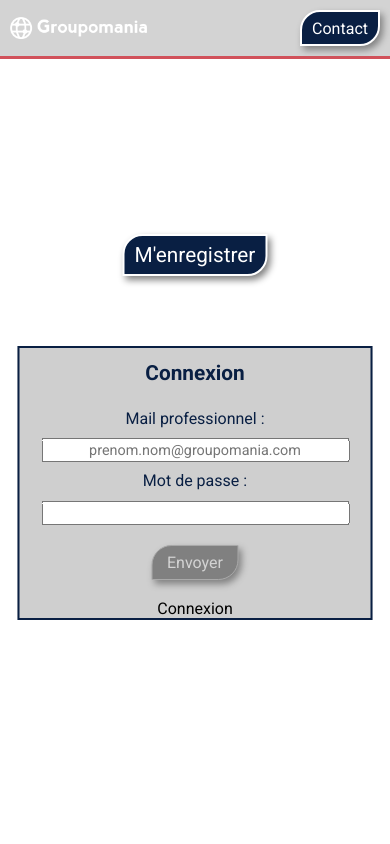
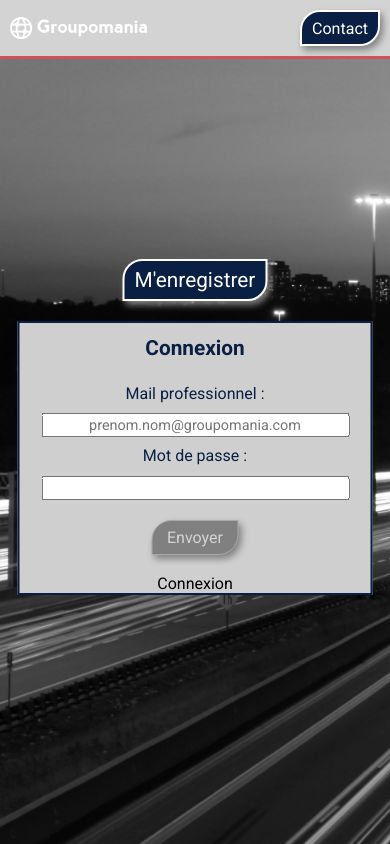
Before and after one commit to PointonKaren/OCR_Projet7, a Vue app in the folder frontend/: page / in a window 390 px wide. Built offline with nearby package versions, Linux system fonts and the light colour scheme; the HTML template or start-up script is replaced by a standard one.

Commit message:
Ajout de l'image de background + optimisation style login/signup

```diff
--- a/frontend/src/App.vue
+++ b/frontend/src/App.vue
@@ -24,6 +24,10 @@ export default {
 @import url("./style/reset.css");
 @import url("https://fonts.googleapis.com/css2?family=Roboto:wght@300;400;700&display=swap");
 #app {
+  background-image: url(assets/background.jpg);
+  background-repeat: no-repeat;
+  background-size: cover;
+  min-height: 100vh;
   font-family: "Roboto", sans-serif;
   h1,
   h2,
--- a/frontend/src/views/ViewHome.vue
+++ b/frontend/src/views/ViewHome.vue
@@ -13,8 +13,6 @@
       </button>
       <BoxLogin />
     </div>
-
-    <!-- mettre les 3 box au dessus dans une div, v-if si let isLog = false, v-else si let isLog = true -->
 
     <!-- <DetailPost /> -->
     <!-- <PostsCascade /> -->
@@ -55,19 +53,11 @@ export default {
 <style lang="scss">
 #home {
   margin-top: 30px;
-  #create {
-    display: flex;
-    flex-direction: column;
-    .login {
-      margin: auto;
-      margin-top: 40px;
-      margin-bottom: 40px;
-      font-size: 1.3em;
-    }
-  }
+  #create,
   #login {
     display: flex;
     flex-direction: column;
+    .login,
     .signup {
       margin: auto;
       margin-top: 40px;
@@ -76,28 +66,20 @@ export default {
     }
   }
   @media screen and (max-width: 1200px) {
-    #create {
-      position: fixed;
-      top: 50%;
-      left: 50%;
-      transform: translate(-50%, -50%);
-      .login {
-        font-size: 1.3em;
-        margin-bottom: -10px;
-      }
-    }
+    #create,
     #login {
       position: fixed;
       top: 50%;
       left: 50%;
       transform: translate(-50%, -50%);
+      .login,
       .signup {
         font-size: 1.3em;
+        margin-bottom: -10px;
       }
     }
   }
 }
-// TODO: Voir dans le P5 comment a été géré le formulaire :
 // TODO: Afficher les messages d'erreurs générés par le back. backend\controllers\user.js pour le mail et backend\utils\common.js pour le mdp. Cf P6
 // TODO: https://www.youtube.com/watch?v=W2ZWbE45vkg
 </style>
```
